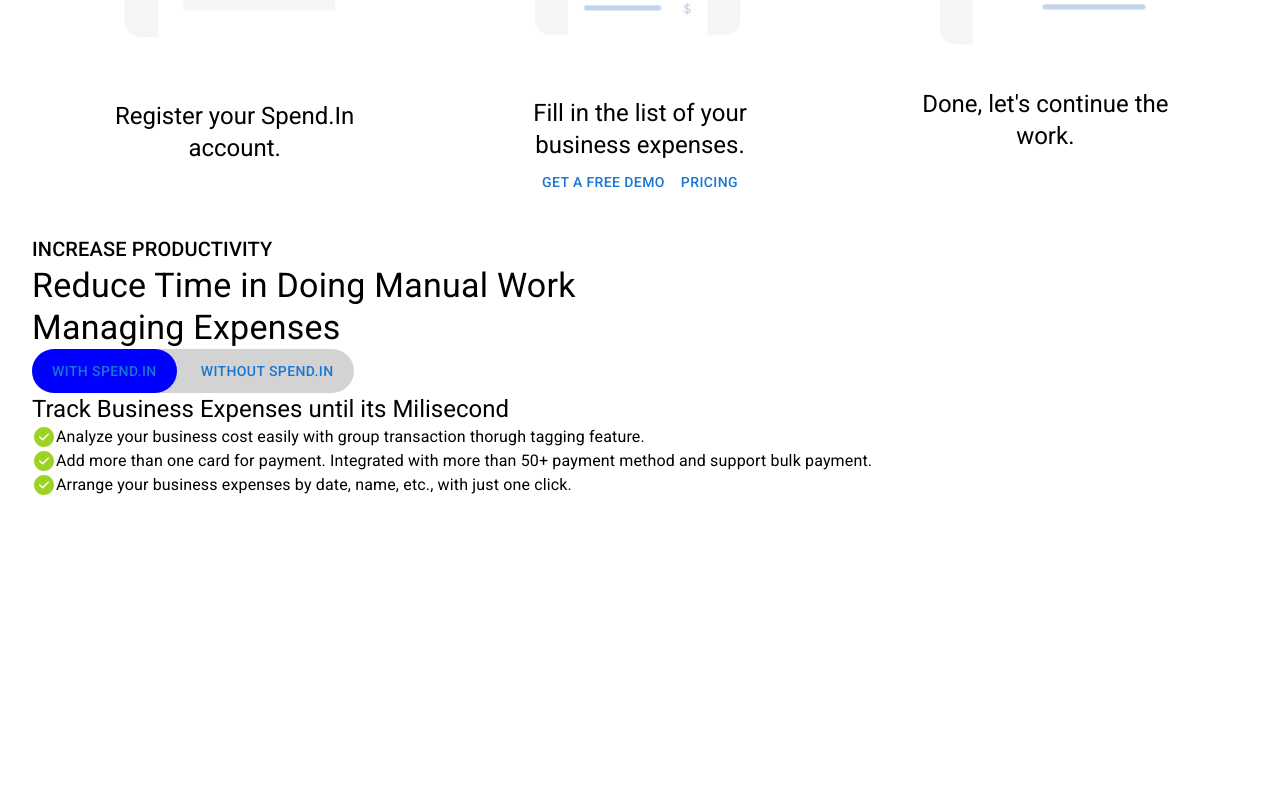
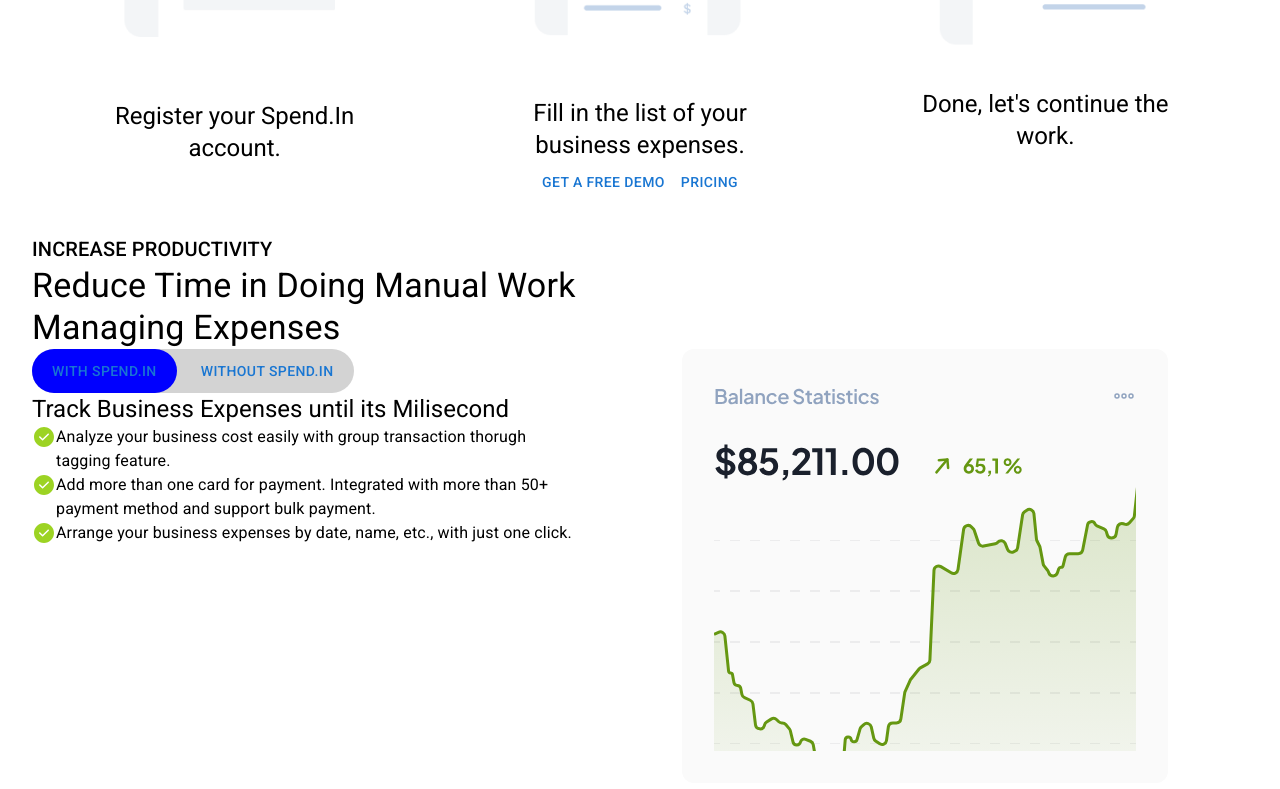
Before and after one commit to amikulka/codingchallenge, a Next.js app: page / in a window 1280 px wide. Shown: the part 2113-2902 px from the top of the page. Before the commit the page ends 2618 px from the top, so only its background shows below. Built offline with nearby package versions, Linux system fonts and the light colour scheme.

Commit message:
adds graph image

```diff
--- a/components/success_stories/SuccessStories.tsx
+++ b/components/success_stories/SuccessStories.tsx
@@ -1,6 +1,9 @@
 import { Box, Button, Container, Typography } from '@mui/material'
 import { useState } from 'react'
 import BulletList from './BulletList'
+import posGraph from '../../public/with-spendin-graph.svg'
+import negGraph from '../../public/without-spendin-graph.svg'
+import Image from 'next/image'
 
 export default function SuccessStories() {
   const [withSpendView, setWithSpendView] = useState(true)
@@ -24,8 +27,13 @@
             </Typography>
           </Box>
         </Box>
-        <Box sx={{ display: 'flex', flexWrap: 'wrap' }}>
-          <Box>
+        <Box
+          sx={{
+            display: 'flex',
+            flexWrap: 'wrap',
+          }}
+        >
+          <Box sx={{ maxWidth: '550px', mr: '100px' }}>
             <div
               style={{
                 backgroundColor: 'lightgrey',
@@ -59,7 +67,13 @@
               <BulletList displayInformation={negDisplayInfo} />
             )}
           </Box>
-          <Box></Box>
+          <Box>
+            {withSpendView ? (
+              <Image src={posGraph} alt='positive business statistics' />
+            ) : (
+              <Image src={negGraph} alt='negative business statistics' />
+            )}
+          </Box>
         </Box>
       </Container>
     </>
```
